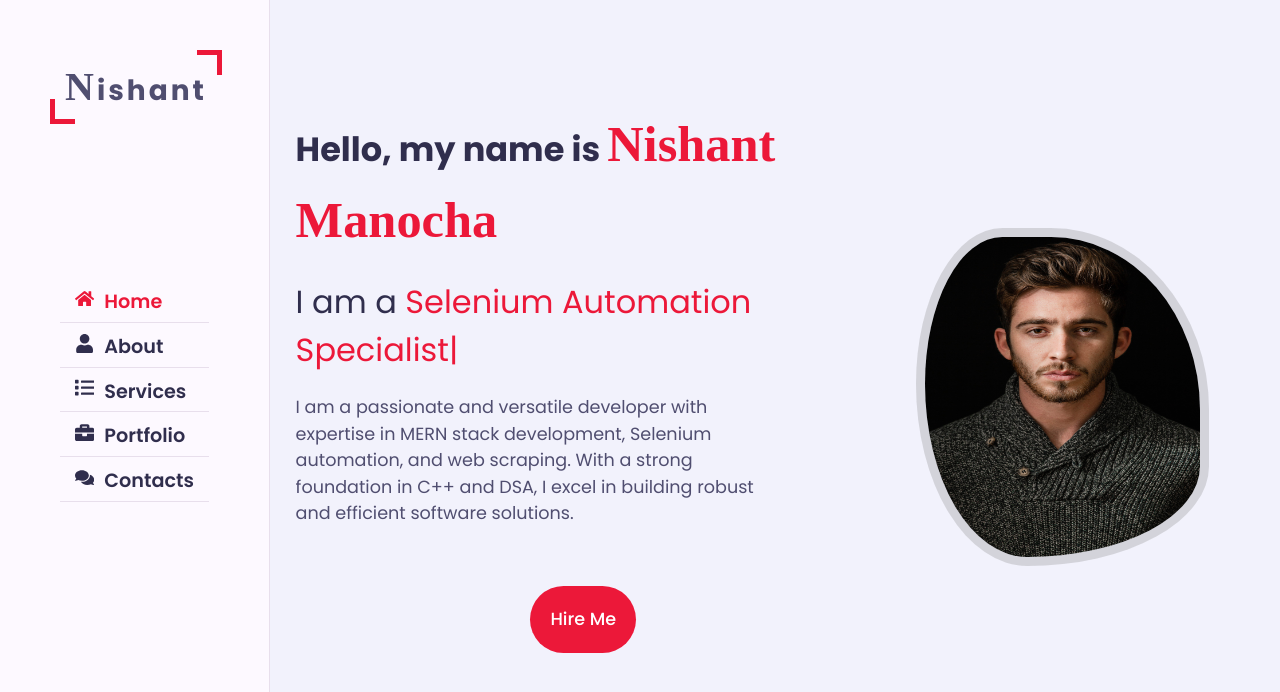
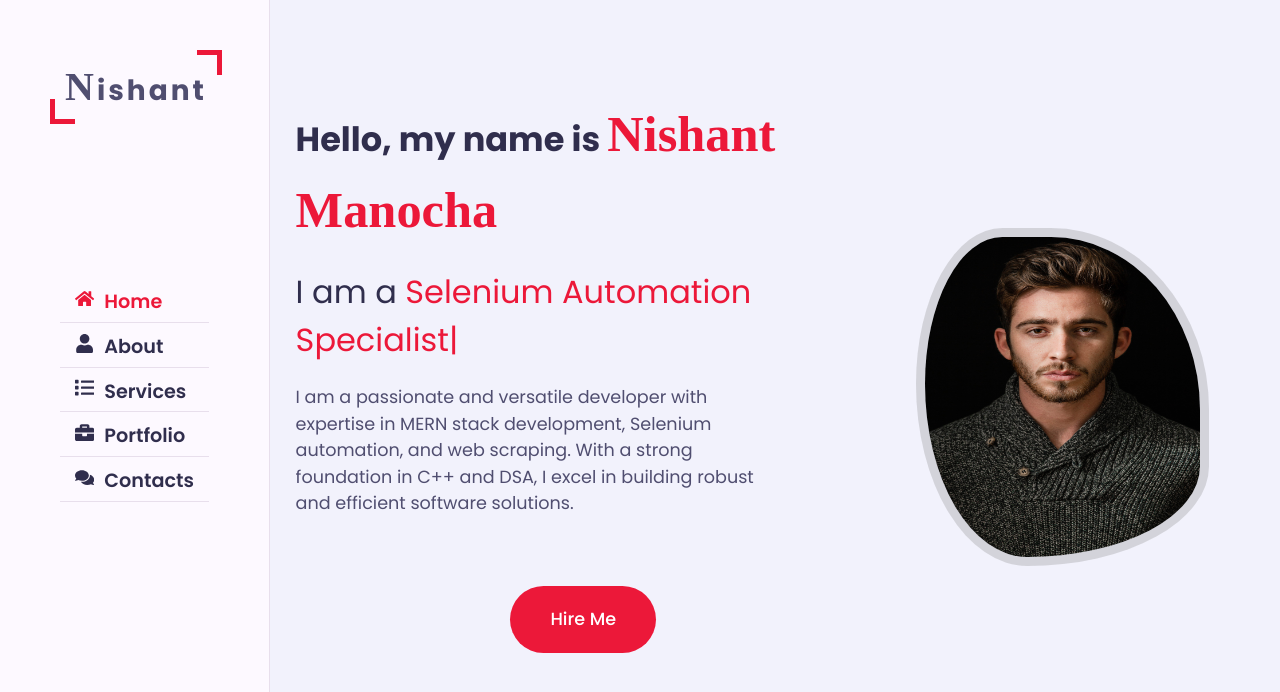
Before and after one commit to Nishant-Manocha/Portfolio, a React (Create React App) app in the folder my/: page / in a window 1280 px wide. Shown: the top 692 px of the page. Built offline with nearby package versions, Linux system fonts and the light colour scheme; a web font is replaced by a local one.

Commit message:
Changed about button and portfolio page

```diff
--- a/my/src/Components/ProjectsPage/ProjectCard.css
+++ b/my/src/Components/ProjectsPage/ProjectCard.css
@@ -135,7 +135,7 @@
     top: -60px;
 }
 
-@media (max-width: 900px) {
+@media (max-width: 500px) {
   .project-card-overlay.project-card-overlay-right {
     margin-left: 0;
   }
@@ -154,8 +154,13 @@
   }
   .project-subHeading {
     font-size: 1.3vmax;
+    display: none;
   }
   .project-icons {
     font-size: 2.7vmax;
   }
+  .project-skills-container
+  {
+    width: 90%;
+  }
 }
--- a/my/src/index.css
+++ b/my/src/index.css
@@ -223,7 +223,7 @@ body {
 .btn-padding
 {
   width: 100%;
-  padding: 40px;
+  padding: 50px;
   display: flex;
   justify-content: center;
 }
@@ -233,7 +233,7 @@ body {
   padding: 1.2vw 2.3vw;
   border-radius: 40px;
   display: flex;
-  padding: 20px;
+  padding: 20px 40px;
   justify-content: center;
   align-items: center;
   background-color: var(--skin-color);
@@ -329,6 +329,12 @@ body {
   {
     width: 95%;
   }
+  .about-btn
+  {
+    flex-direction: column-reverse;
+    gap: 5px;
+  }
+
 }
 
 .about-container
@@ -384,7 +390,7 @@ body {
   display: flex;
   justify-content: center;
   align-items: center;
-  gap: 5vw;
+  gap: 10px;
 
 }
 .about-btn div
```
